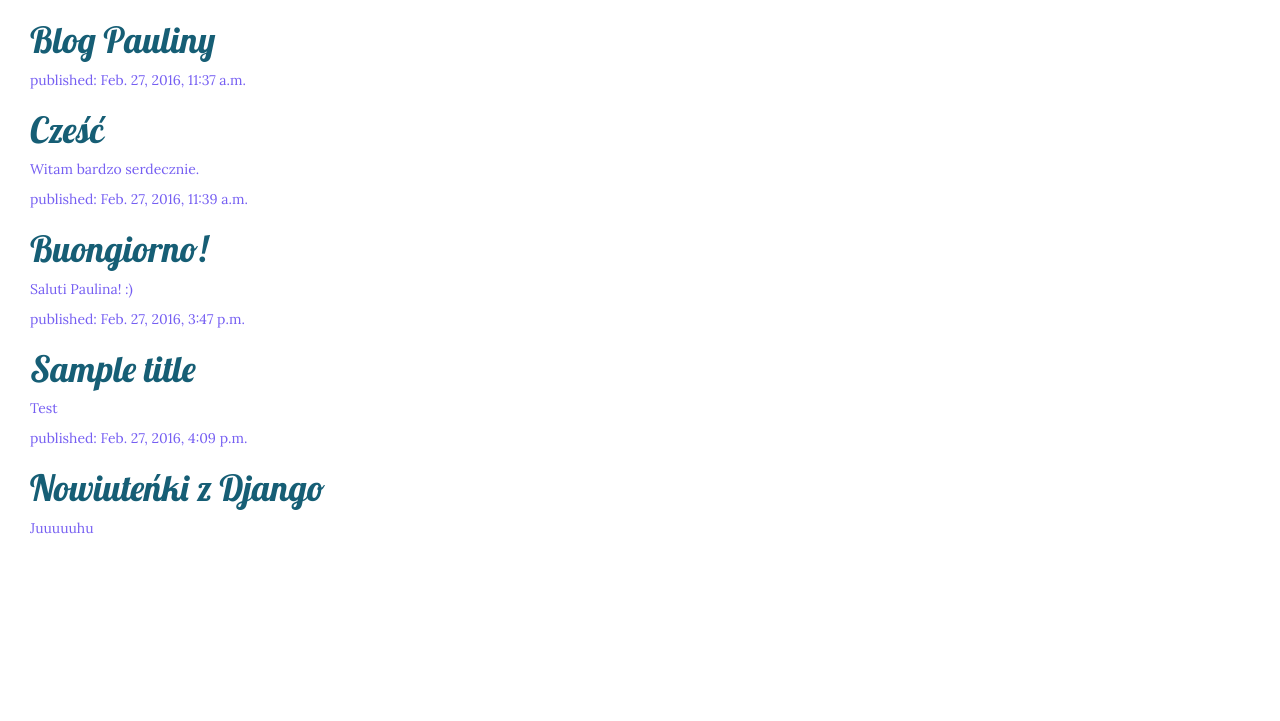
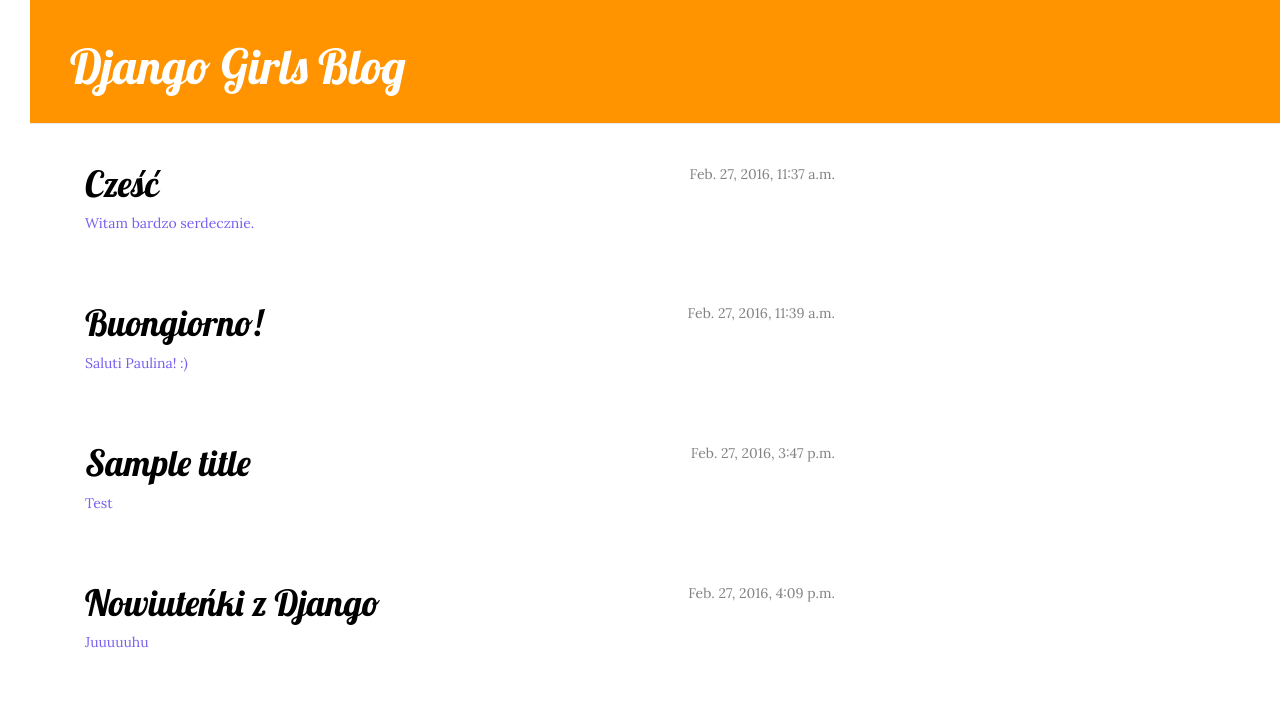
Before and after one commit to drobnaczylija/my-first-blog, a Django app: page / in a window 1280 px wide. Shown: the top 721 px of the page. Run offline with Django 3.2, Linux system fonts and the light colour scheme; data comes from the database, SQL or seed files in the repository; some libraries are stand-ins or nearby versions.

Commit message:
Added files via upload

```diff
--- /dev/null
+++ b/blog/templates/blog/base.html
@@ -0,0 +1,84 @@
+{% load staticfiles %}
+<html>
+    <head>
+	<link rel="stylesheet" href="//maxcdn.bootstrapcdn.com/bootstrap/3.2.0/css/bootstrap.min.css">
+	<link rel="stylesheet" href="//maxcdn.bootstrapcdn.com/bootstrap/3.2.0/css/bootstrap-theme.min.css">
+	<link rel="stylesheet" href="{% static 'css/blog.css' %}">
+	<link href="//fonts.googleapis.com/css?family=Lobster&subset=latin,latin-ext" rel="stylesheet" type="text/css">
+    <link href='https://fonts.googleapis.com/css?family=Lora' rel='stylesheet' type='text/css'>
+	<title>Blog Pauliny</title>
+
+		<style>
+		h1 a {
+    color: #165E75;
+	font-family: 'Lobster';
+}
+body {
+	color: #755EF2;
+	padding-left: 30px;
+	font-family: "Lora"
+		}
+	.page-header {
+    background-color: #ff9400;
+    margin-top: 0;
+    padding: 20px 20px 20px 40px;
+}
+
+.page-header h1, .page-header h1 a, .page-header h1 a:visited, .page-header h1 a:active {
+    color: #ffffff;
+    font-size: 36pt;
+    text-decoration: none;
+}
+
+.content {
+    margin-left: 40px;
+}
+
+h1, h2, h3, h4 {
+    font-family: 'Lobster', cursive;
+}
+
+.date {
+    float: right;
+    color: #828282;
+}
+
+.save {
+    float: right;
+}
+
+.post-form textarea, .post-form input {
+    width: 100%;
+}
+
+.top-menu, .top-menu:hover, .top-menu:visited {
+    color: #ffffff;
+    float: right;
+    font-size: 26pt;
+    margin-right: 20px;
+}
+
+.post {
+    margin-bottom: 70px;
+}
+
+.post h1 a, .post h1 a:visited {
+    color: #000000;
+}
+	</style>
+    </head>
+
+	<body>
+    <div class="page-header">
+        <h1><a href="/">Django Girls Blog</a></h1>
+    </div>
+    <div class="content container">
+        <div class="row">
+            <div class="col-md-8">
+            {% block content %}
+            {% endblock %}
+            </div>
+        </div>
+    </div>
+</body>
+</html>
--- a/blog/templates/blog/post_list.html
+++ b/blog/templates/blog/post_list.html
@@ -1,39 +1,12 @@
-{% load staticfiles %}
-<html>
-    <head>
-	<link rel="stylesheet" href="//maxcdn.bootstrapcdn.com/bootstrap/3.2.0/css/bootstrap.min.css">
-	<link rel="stylesheet" href="//maxcdn.bootstrapcdn.com/bootstrap/3.2.0/css/bootstrap-theme.min.css">
-	<link rel="stylesheet" href="{% static 'css/blog.css' %}">
-	<link href="//fonts.googleapis.com/css?family=Lobster&subset=latin,latin-ext" rel="stylesheet" type="text/css">
-    <link href='https://fonts.googleapis.com/css?family=Lora' rel='stylesheet' type='text/css'>
-	<title>Blog Pauliny</title>
-
-		<style>
-		h1 a {
-    color: #165E75;
-	font-family: 'Lobster';
-}
-body {
-	color: #755EF2;
-	padding-left: 30px;
-	font-family: "Lora"
-
-	}
-	</style>
-    </head>
-
-	<body>
-        <div>
-            <h1><a href="">Blog Pauliny</a></h1>
-        </div>
-<div>
-     {% for post in posts %}
-	 <div>
-	 <p> published: {{ post.published_date}}</p>
-	 <h1> <a href="">{{post.title}}</a></h1>
-	 <p>{{ post.text|linebreaks}}</p>
-	 </div>
-    {% endfor %}
-        </div>
-    </body>
-</html>
+{% extends 'blog/base.html' %}
+{% block content %}
+            {% for post in posts %}
+                <div class="post">
+                    <div class="date">
+                        {{ post.published_date }}
+                    </div>
+                    <h1><a href="">{{ post.title }}</a></h1>
+                    <p>{{ post.text|linebreaks }}</p>
+                </div>
+            {% endfor %}
+{% endblock content %}
```
